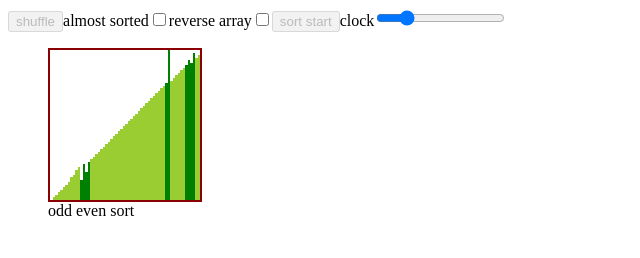
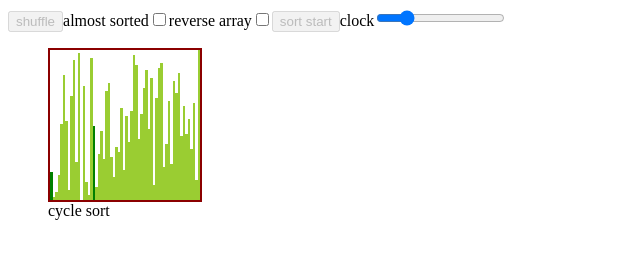
Before and after one commit to halfminami/visual-sorting-algorithm, a website with bundled scripts: page index.html in a window 1280 px wide. Both pictures are taken after a click on the button "sort start". Shown: the whole page, without its empty margins (0-640 px from the left). Built offline with nearby package versions, Linux system fonts and the light colour scheme.

Commit message:
add cycle sort

```diff
--- a/TS/src/setting.ts
+++ b/TS/src/setting.ts
@@ -3,6 +3,7 @@ import {
   bubbleSort,
   circlesort,
   combsort,
+  cyclesort,
   gnomesort,
   heapsort,
   insertionsort,
@@ -131,4 +132,10 @@ export const sortDict: {
     caption: "odd even sort",
     name: "odd even sort (parallel)",
   },
+  cyclesort: {
+    selector: ".cyclesort",
+    sortFunc: cyclesort,
+    caption: "cycle sort",
+    name: "cycle sort (simple)",
+  },
 };
--- a/TS/src/sortcommon.ts
+++ b/TS/src/sortcommon.ts
@@ -223,6 +223,20 @@ export async function leftBiggerClock(
   toggleChange([idx1, idx2], sortBox);
   return ret;
 }
+export async function leftEqualRightClock(
+  arr: number[],
+  idx1: number,
+  idx2: number,
+  sortBox: HTMLDivElement,
+  sleepCnt: () => number
+) {
+  const ret = arr[idx1] == arr[idx2];
+
+  toggleChange([idx1, idx2], sortBox);
+  await sleep(sleepCnt() / 2); // 2 is random number
+  toggleChange([idx1, idx2], sortBox);
+  return ret;
+}
 export async function valueBiggerClock(
   arr: number[],
   value: number,
--- a/TS/src/sortcore.ts
+++ b/TS/src/sortcore.ts
@@ -13,6 +13,7 @@ import {
   equalsClock,
   valueBiggerClock,
   valueSmallerClock,
+  leftEqualRightClock,
 } from "./sortcommon.js";
 
 export class Sort {
@@ -159,6 +160,17 @@ export class ArrayWrap {
     );
     return ret;
   }
+  /** @returns left==right */
+  async leftIsRight(idx1: number, idx2: number) {
+    const ret = await leftEqualRightClock(
+      this.array,
+      idx1,
+      idx2,
+      this.sortBox,
+      this.#sleepCnt
+    );
+    return ret;
+  }
   /** for copy (mergesort) */
   async equals(idx: number, value: number) {
     const ret = await equalsClock(
--- a/TS/src/sortfunc.ts
+++ b/TS/src/sortfunc.ts
@@ -358,18 +358,21 @@ async function circlesort_core(
   if (left >= right) {
     return swapped;
   }
+
   for (; lp < rp; ++lp, --rp) {
     if (await arr.leftBigger(lp, rp)) {
       await arr.swap(lp, rp);
       swapped = true;
     }
   }
+  // for odd
   if (lp == rp) {
     if (await arr.leftBigger(lp, lp + 1)) {
       await arr.swap(lp, lp + 1);
       swapped = true;
     }
   }
+
   const mid = Math.floor(left + (right - left) / 2);
   const retleft = await circlesort_core(arr, left, mid);
   const retright = await circlesort_core(arr, mid + 1, right);
@@ -407,6 +410,7 @@ async function heapsort_check(
   if (rightChild > right) {
     return (await arr.leftBigger(top, leftChild)) ? -1 : leftChild;
   }
+
   let target = (await arr.leftBigger(leftChild, rightChild))
     ? leftChild
     : rightChild;
@@ -430,7 +434,7 @@ async function heapsort_deletetop(arr: ArrayWrap, top: number, right: number) {
 
 /** unlike other sorts, this does swap parallel
  * because that is the major difference from bubble sort.
- * this seems fast but same $O(n^2)$ as bubble sort */
+ * this looks fast but same $O(n^2)$ as bubble sort */
 export async function oddevensort(arr: ArrayWrap) {
   while (1) {
     let sorted = true;
@@ -460,3 +464,46 @@ export async function oddevensort(arr: ArrayWrap) {
   }
   return arr;
 }
+
+export async function cyclesort(arr: ArrayWrap) {
+  for (let start = 0; start < arr.array.length - 1; ++start) {
+    let cur = start;
+    for (let i = start + 1; i < arr.array.length; ++i) {
+      if (await arr.leftBigger(start, i)) {
+        cur++;
+      }
+    }
+    if (cur == start) {
+      continue;
+    }
+
+    // in this case there's no duplicate
+    // so this part is not necessary
+    while (await arr.leftIsRight(start, cur)) {
+      cur++;
+    }
+
+    await arr.swap(start, cur);
+
+    while (1) {
+      cur = start;
+      for (let i = start + 1; i < arr.array.length; ++i) {
+        if (await arr.leftBigger(start, i)) {
+          cur++;
+        }
+      }
+
+      if (cur == start) {
+        break;
+      }
+      // this part is not necessary
+      while (await arr.leftIsRight(start, cur)) {
+        cur++;
+      }
+
+      await arr.swap(cur, start);
+    }
+  }
+
+  return arr;
+}
--- a/index.html
+++ b/index.html
@@ -22,7 +22,8 @@
     <!-- <div class="quicksort"></div> -->
     <!-- <div class="circlesort"></div> -->
     <!-- <div class="heapsort"></div> -->
-    <div class="oddevensort"></div>
+    <!-- <div class="oddevensort"></div> -->
+    <div class="cyclesort"></div>
 
     <!-- perform sort individually -->
     <!-- <script src="./JS/individual.js" defer type="module"></script>
```
Also changed, not shown: README.md.
